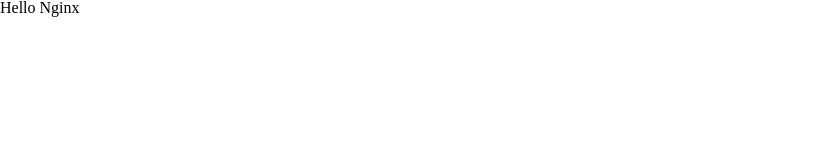
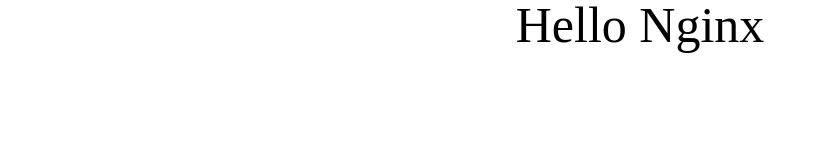
Before and after one commit to eorjs37/nginx-docker, a plain HTML site: page src/index.html in a window 1280 px wide. Shown: the whole page, without its empty margins (0-824 px from the left). Drawn offline with Linux system fonts and the light colour scheme.

Commit message:
docker 시작 하기

```diff
--- a/src/index.html
+++ b/src/index.html
@@ -5,11 +5,12 @@
     <meta charset="UTF-8">
     <meta name="viewport" content="width=x, initial-scale=1.0">
     <link rel="stylesheet" href="./styles/reset.css">
+    <link rel="stylesheet" href="./styles/styles.css">
     <title>Document</title>
 </head>
 
 <body>
-    <h1>Hello Nginx</h1>
+    <h1 class="title">Hello Nginx</h1>
 </body>
 
 </html>
--- /dev/null
+++ b/src/styles/styles.css
@@ -0,0 +1,5 @@
+.title {
+    text-align: center;
+    font-size: 50px;
+    font-weight: 500;
+}
```
Also changed, not shown: 2 other files.
